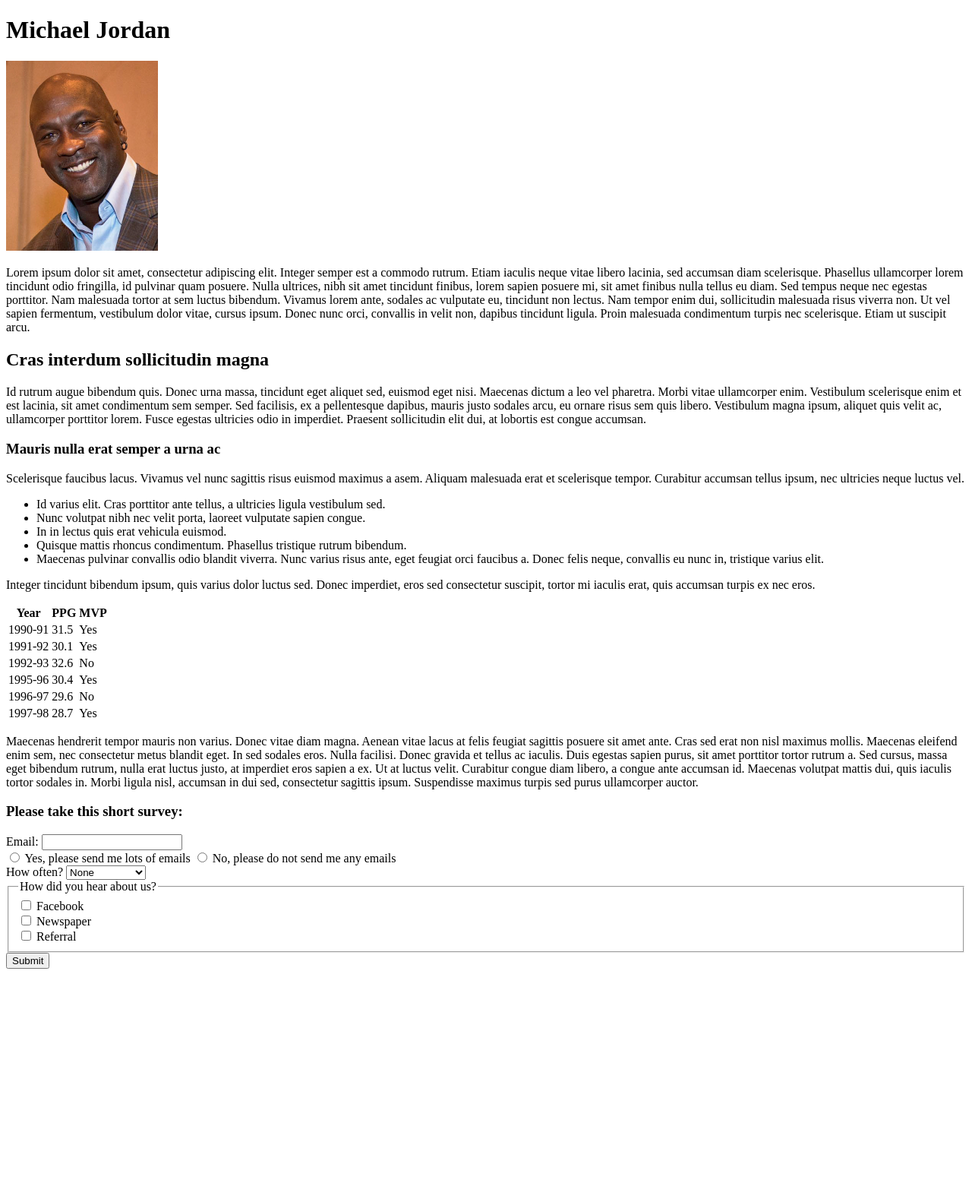
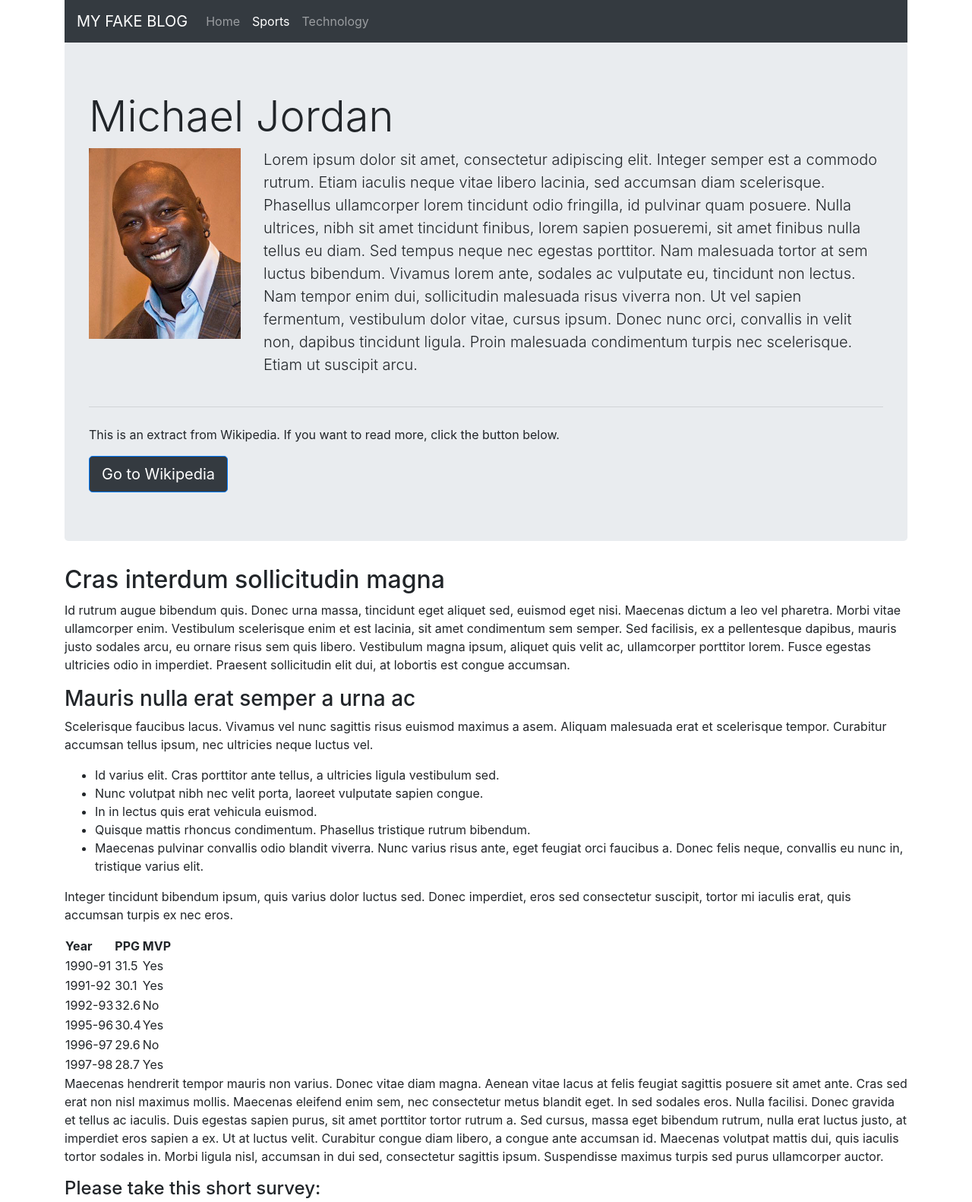
Before and after one commit to jguadamuz/FakeBlog, a plain HTML site: page index.html in a window 1280 px wide. Shown: the top 1582 px of the page at 76% size. Before the commit the page ends 1283 px from the top, so only its background shows below. Drawn offline with nearby package versions, Linux system fonts and the light colour scheme.

Commit message:
Added bootstrap

```diff
--- a/index.html
+++ b/index.html
@@ -3,34 +3,78 @@
 
 <head>
     <meta charset="utf-8" />
+    <meta name="viewport" content="width=device-width, initial-scale=1, shrink-to-fit=no">
     <meta name="description"
         content="This is one of the second week's assignments. This is a Fake Blog post to practice using some of the HTML basic tags" />
+    <!-- Bootstrap CSS -->
+    <link rel="stylesheet" href="https://stackpath.bootstrapcdn.com/bootstrap/4.1.3/css/bootstrap.min.css"
+        integrity="sha384-MCw98/SFnGE8fJT3GXwEOngsV7Zt27NXFoaoApmYm81iuXoPkFOJwJ8ERdknLPMO" crossorigin="anonymous" />
     <title>Fake Blog</title>
 </head>
 
 <body>
 
-    <h1>Michael Jordan</h1>
+    <div class="container">
+        <nav class="navbar navbar-expand-lg navbar-dark bg-dark">
+            <!-- Navbar content -->
+            <a class="navbar-brand" href="#">MY FAKE BLOG</a>
+            <button class="navbar-toggler" type="button" data-toggle="collapse" data-target="#navbarNav"
+                aria-controls="navbarNav" aria-expanded="false" aria-label="Toggle navigation">
+                <span class="navbar-toggler-icon"></span>
+            </button>
+            <div class="collapse navbar-collapse" id="navbarNav">
+                <ul class="navbar-nav">
+                    <li class="nav-item">
+                        <a class="nav-link" href="#">Home <span class="sr-only">(current)</span></a>
+                    </li>
+                    <li class="nav-item active">
+                        <a class="nav-link" href="#">Sports</a>
+                    </li>
+                    <li class="nav-item">
+                        <a class="nav-link" href="#">Technology</a>
+                    </li>
+                </ul>
+            </div>
+        </nav>
 
-    <div id="brief">
+        <div class="jumbotron">
+            <h1 class="display-4">Michael Jordan</h1>
+            <div class="row">
+                <div class="col-sm-auto">
                     <a href="https://en.wikipedia.org/wiki/File:Michael_Jordan_in_2014.jpg">
                         <img src="images/Michael_Jordan_in_2014.jpg" width="200"
-                alt="Michae Jordan's Photo by DOD by D. Myles Cullen in the Public Domain " />
-        </a>
-        <p>Lorem ipsum dolor sit amet, consectetur adipiscing elit. Integer semper est a commodo rutrum. Etiam iaculis
-            neque vitae libero lacinia, sed accumsan diam scelerisque. Phasellus ullamcorper lorem tincidunt odio
-            fringilla, id pulvinar quam posuere. Nulla ultrices, nibh sit amet tincidunt finibus, lorem sapien posuere
-            mi, sit amet finibus nulla tellus eu diam. Sed tempus neque nec egestas porttitor. Nam malesuada tortor at
-            sem luctus bibendum. Vivamus lorem ante, sodales ac vulputate eu, tincidunt non lectus. Nam tempor enim dui,
-            sollicitudin malesuada risus viverra non. Ut vel sapien fermentum, vestibulum dolor vitae, cursus ipsum.
-            Donec nunc orci, convallis in velit non, dapibus tincidunt ligula. Proin malesuada condimentum turpis nec
-            scelerisque. Etiam ut suscipit arcu.</p>
+                            alt="Michae Jordan's Photo by DOD by D. Myles Cullen in the Public Domain " /> </a>
                 </div>
+                <div class="col-sm">
+                    <p class="lead">Lorem ipsum dolor sit amet, consectetur adipiscing elit. Integer semper est a
+                        commodo rutrum. Etiam iaculis neque vitae libero lacinia, sed accumsan diam scelerisque.
+                        Phasellus
+                        ullamcorper lorem tincidunt odio fringilla, id pulvinar quam posuere. Nulla ultrices, nibh sit
+                        amet tincidunt finibus, lorem
+                        sapien posueremi, sit amet finibus nulla tellus eu diam. Sed tempus neque nec egestas porttitor.
+                        Nam
+                        malesuada tortor at sem luctus bibendum. Vivamus lorem ante, sodales ac vulputate eu, tincidunt
+                        non lectus. Nam
+                        tempor enim dui, sollicitudin malesuada risus viverra non. Ut vel sapien fermentum, vestibulum
+                        dolor vitae,
+                        cursus ipsum. Donec nunc orci, convallis in velit non, dapibus tincidunt ligula. Proin malesuada
+                        condimentum
+                        turpis nec scelerisque. Etiam ut suscipit arcu.</p>
+                </div>
+            </div>
+
+            <hr class="my-4">
+            <p>This is an extract from Wikipedia. If you want to read more, click the button below.</p>
+            <a class="btn btn-primary btn-lg bg-dark" href="#" role="button">Go to Wikipedia</a>
+        </div>
+
+
         <h2>Cras interdum sollicitudin magna</h2>
         <p>Id rutrum augue
             bibendum quis. Donec urna massa, tincidunt eget aliquet sed, euismod eget nisi. Maecenas dictum a leo vel
             pharetra. Morbi vitae ullamcorper enim. Vestibulum scelerisque enim et est lacinia, sit amet condimentum sem
-        semper. Sed facilisis, ex a pellentesque dapibus, mauris justo sodales arcu, eu ornare risus sem quis libero.
+            semper. Sed facilisis, ex a pellentesque dapibus, mauris justo sodales arcu, eu ornare risus sem quis
+            libero.
             Vestibulum magna ipsum, aliquet quis velit ac, ullamcorper porttitor lorem. Fusce egestas ultricies odio in
             imperdiet. Praesent sollicitudin elit dui, at lobortis est congue accumsan.</p>
 
@@ -44,10 +88,12 @@
             <li> In in lectus quis erat vehicula euismod.</li>
             <li>Quisque mattis rhoncus condimentum. Phasellus tristique rutrum bibendum. </li>
             <li>Maecenas pulvinar convallis odio blandit viverra. Nunc varius
-            risus ante, eget feugiat orci faucibus a. Donec felis neque, convallis eu nunc in, tristique varius elit.
+                risus ante, eget feugiat orci faucibus a. Donec felis neque, convallis eu nunc in, tristique varius
+                elit.
             </li>
         </ul>
-    <p>Integer tincidunt bibendum ipsum, quis varius dolor luctus sed. Donec imperdiet, eros sed consectetur suscipit,
+        <p>Integer tincidunt bibendum ipsum, quis varius dolor luctus sed. Donec imperdiet, eros sed consectetur
+            suscipit,
             tortor mi iaculis erat, quis accumsan turpis ex nec eros.</p>
 
         <table>
@@ -92,26 +138,46 @@
             </tbody>
         </table>
 
-    <p>Maecenas hendrerit tempor mauris non varius. Donec vitae diam magna. Aenean vitae lacus at felis feugiat sagittis
-        posuere sit amet ante. Cras sed erat non nisl maximus mollis. Maecenas eleifend enim sem, nec consectetur metus
+        <p>Maecenas hendrerit tempor mauris non varius. Donec vitae diam magna. Aenean vitae lacus at felis feugiat
+            sagittis
+            posuere sit amet ante. Cras sed erat non nisl maximus mollis. Maecenas eleifend enim sem, nec consectetur
+            metus
             blandit eget. In sed sodales eros. Nulla facilisi. Donec gravida et tellus ac iaculis. Duis egestas sapien
-        purus, sit amet porttitor tortor rutrum a. Sed cursus, massa eget bibendum rutrum, nulla erat luctus justo, at
+            purus, sit amet porttitor tortor rutrum a. Sed cursus, massa eget bibendum rutrum, nulla erat luctus justo,
+            at
             imperdiet eros sapien a ex. Ut at luctus velit. Curabitur congue diam libero, a congue ante accumsan id.
             Maecenas volutpat mattis dui, quis iaculis tortor sodales in. Morbi ligula nisl, accumsan in dui sed,
             consectetur sagittis ipsum. Suspendisse maximus turpis sed purus ullamcorper auctor.</p>
-    <h3>Please take this short survey:</h3>
-    <form action="server.php" method="POST">
-        <div>
-            <label for="email">Email:</label>
-            <input type="text" name="email" id="email" />
+        <h4>Please take this short survey:</h4>
+        <form action="server.php" method="POST" class="bg-light">
+            <div class="form-row">
+                <div class="form-group col-md-6">
+                    <label for="firstName">First Name</label>
+                    <input type="text" class="form-control" id="firstName" placeholder="First name">
                 </div>
-        <div>
+                <div class="form-group col-md-6">
+                    <label for="lasttName">Last Name</label>
+                    <input type="text" class="form-control" id="lastName" placeholder="Last name">
+                </div>
+            </div>
+            <div class="form-row">
+                <div class="form-group col-md-6">
+                    <label for="email">Email</label>
+                    <input class="form-control" type="email" name="email" id="email" placeholder="Email address" />
+                </div>
+            </div>
+            <div class="form-row">
+                <div class="form-group col-md-6">
                     <input type="radio" name="subscription" id="acceptSubs" value="yes" />
                     <label for="acceptSubs">Yes, please send me lots of emails</label>
+                </div>
+                <div class="form-group col-md-6">
                     <input type="radio" name="subscription" id="rejectSubs" value="no" />
                     <label for="rejectSubs">No, please do not send me any emails</label>
                 </div>
-        <div>
+            </div>
+            <div class="form-row">
+                <div class="form-group col-md-6">
                     <label for="frequency">How often?</label>
                     <select name="frequency" id="frequency">
                         <option value="none">None</option>
@@ -120,23 +186,40 @@
                         <option value="python">One per post</option>
                     </select>
                 </div>
-        <fieldset>
-            <legend>How did you hear about us?</legend>
-            <div>
+            </div>
+            <fieldset class="form-group">
+                <div class="row">
+                    <legend class="col-form-label col-md-6">How did you hear about us?</legend>
+                </div>
+                <div class="col-md-6">
                     <input type="checkbox" id="facebook" name="media" value="facebook" />
                     <label for="facebook">Facebook</label>
                 </div>
-            <div>
+                <div class="col-md-6">
                     <input type="checkbox" id="newspaper" name="media" value="newspaper" />
                     <label for="newspaper">Newspaper</label>
                 </div>
-            <div>
+                <div class="col-md-6">
                     <input type="checkbox" id="referral" name="media" value="referral" />
                     <label for="referral">Referral</label>
                 </div>
             </fieldset>
-        <input type="submit" value="Submit">
+            <div class="form-group row">
+                    <button type="submit" class="btn btn-primary bg-dark">Submit</button>
+            </div>
         </form>
+    </div>
+    <!-- Optional JavaScript -->
+    <!-- jQuery first, then Popper.js, then Bootstrap JS -->
+    <script src="https://code.jquery.com/jquery-3.3.1.slim.min.js"
+        integrity="sha384-q8i/X+965DzO0rT7abK41JStQIAqVgRVzpbzo5smXKp4YfRvH+8abtTE1Pi6jizo" crossorigin="anonymous">
+    </script>
+    <script src="https://cdnjs.cloudflare.com/ajax/libs/popper.js/1.14.3/umd/popper.min.js"
+        integrity="sha384-ZMP7rVo3mIykV+2+9J3UJ46jBk0WLaUAdn689aCwoqbBJiSnjAK/l8WvCWPIPm49" crossorigin="anonymous">
+    </script>
+    <script src="https://stackpath.bootstrapcdn.com/bootstrap/4.1.3/js/bootstrap.min.js"
+        integrity="sha384-ChfqqxuZUCnJSK3+MXmPNIyE6ZbWh2IMqE241rYiqJxyMiZ6OW/JmZQ5stwEULTy" crossorigin="anonymous">
+    </script>
 </body>
 <!--http://127.0.0.1:8080/server.php?email=jona%40jona.com&subscription=no&media=newspaper&media=referral -->
 
```
Lines whose indentation alone changed are shown as unchanged.
